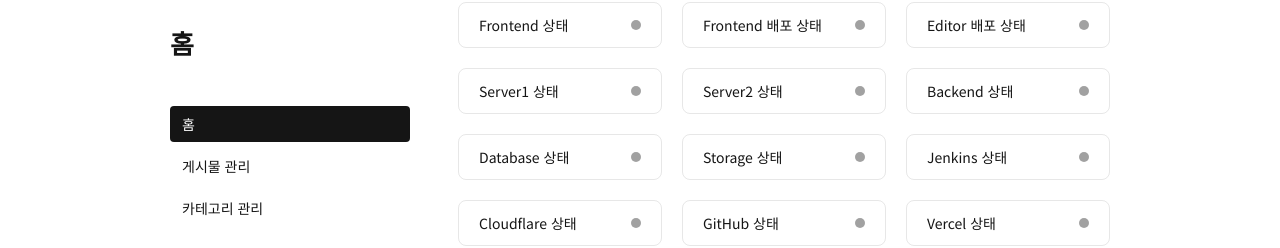
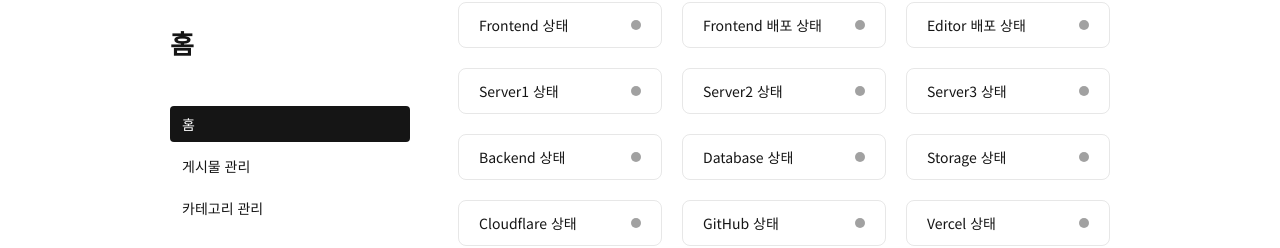
Before and after one commit to dohun0310/d3h1-Blog-Editor, a Next.js app: page / in a window 1280 px wide. Shown: the part 110-358 px from the top of the page. Built offline with nearby package versions, Linux system fonts and the light colour scheme; no server answers.

Commit message:
add Server3 Status button

```diff
--- a/app/page.tsx
+++ b/app/page.tsx
@@ -30,6 +30,10 @@
         <div className={styles.none} />
       </Link>
       <Link className={styles.status} href="/">
+        <p>Server3 상태</p>
+        <div className={styles.none} />
+      </Link>
+      <Link className={styles.status} href="/">
         <p>Backend 상태</p>
         <div className={styles.none} />
       </Link>
@@ -39,10 +43,6 @@
       </Link>
       <Link className={styles.status} href="/">
         <p>Storage 상태</p>
-        <div className={styles.none} />
-      </Link>
-      <Link className={styles.status} href="/">
-        <p>Jenkins 상태</p>
         <div className={styles.none} />
       </Link>
       <Link className={styles.status} href="https://www.cloudflarestatus.com">
```
